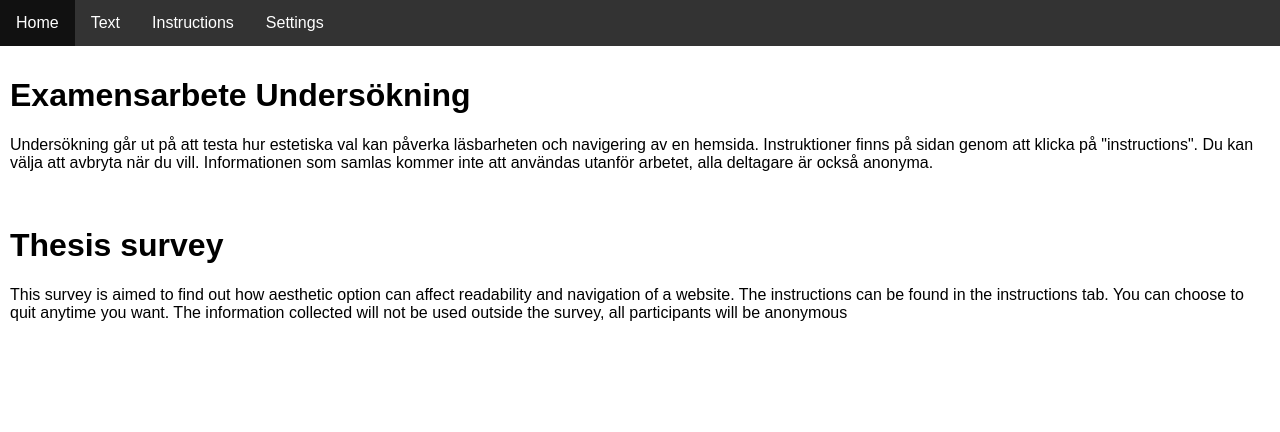
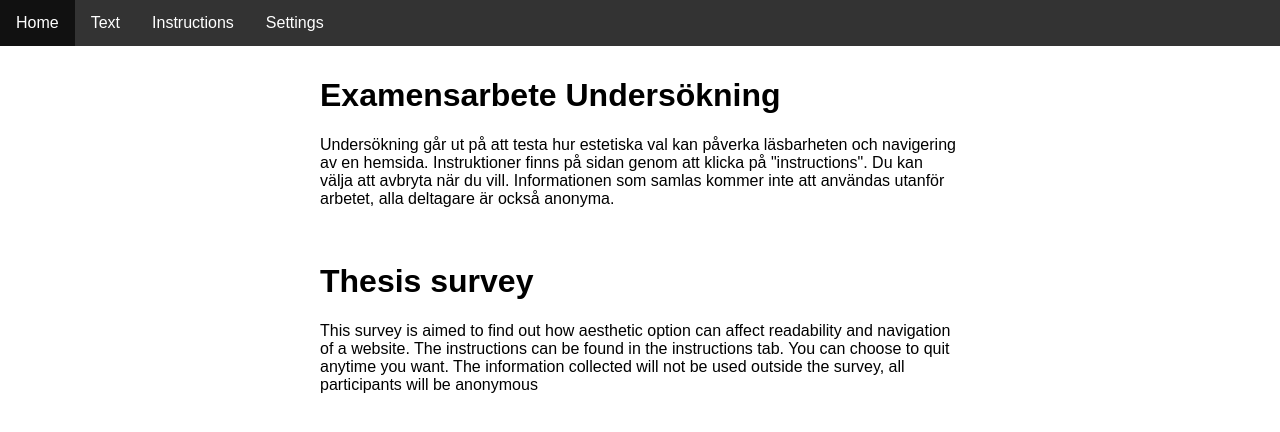
Before and after one commit to a18nadma/Examensarbete, a plain HTML site: page index.html in a window 1280 px wide. Drawn offline with Linux system fonts and the light colour scheme.

Commit message:
basic styling

```diff
--- a/css.css
+++ b/css.css
@@ -67,7 +67,8 @@ ul {
 
   /*text*/
 
-  #main-text {
-    margin: 0;
+  .main-text {
+    margin: auto;
+    width: 50%;
     padding: 10px;
   }
--- a/index.html
+++ b/index.html
@@ -20,7 +20,7 @@
             <li><a href="instructions.html">Instructions</a></li>
             <li><a href="settings.html">Settings</a></li>
         </ul>
-        <div id="main-text">
+        <div class="main-text">
             <h1>Examensarbete Undersökning</h1>
             <p>Undersökning går ut på att testa hur estetiska val kan påverka läsbarheten och navigering av en hemsida. Instruktioner finns på sidan genom att klicka på "instructions". Du kan välja att avbryta när du vill. Informationen som samlas kommer inte att användas utanför arbetet, alla deltagare är också anonyma. </p>
             <br>
```
